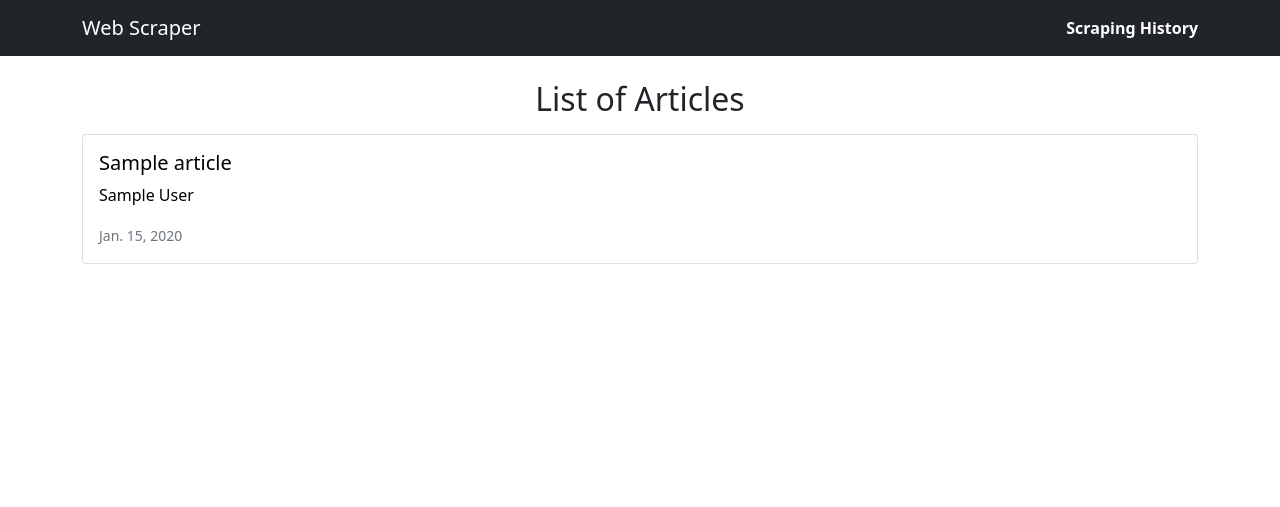
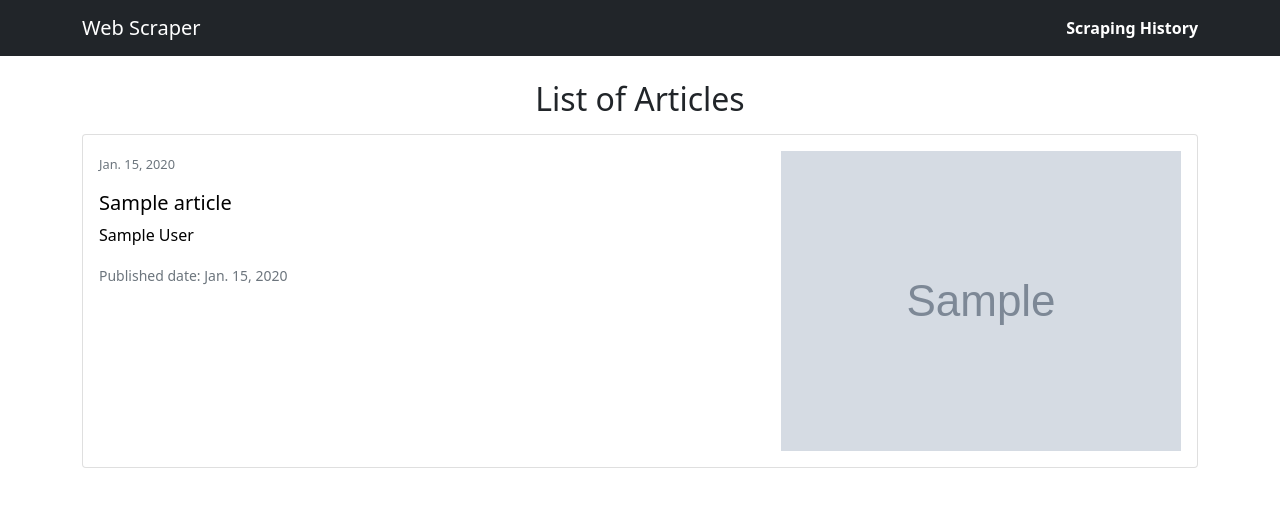
Before and after one commit to agusrichard/web-scraper-website, a Django app: page / in a window 1280 px wide. Shown: the top 507 px of the page. Run offline with Django 4.2, Linux system fonts and the light colour scheme; tables that the repository leaves empty hold one stand-in row (values such as "Sample post"); grey boxes marked "Sample" are stand-in pictures; parts of the project's set-up code (start-up, migrations or seed data) failed here and were passed over.

Commit message:
Style/tidy up home page cards (#8)
* Testing branch protection

* Add pagination on home page

* Add pagination on scraping_history page and update pagination html

* Styling home page cards

```diff
--- a/scraper/scraper.py
+++ b/scraper/scraper.py
@@ -61,6 +61,10 @@ class Scraper(webdriver.Chrome):
         if len(imgs) > 1:
             img = imgs[1].get_attribute("src")
 
+        index_url_search_post = url.find("?source=search_post")
+        if index_url_search_post != -1:
+            url = url[:index_url_search_post]
+
         # TODO: This is a godawful code. Refactor this later
         if date != "":
             try:
--- a/static/website/style.css
+++ b/static/website/style.css
@@ -20,3 +20,34 @@ section.article-section a {
   color: #000;
   text-decoration: none;
 }
+
+.no-articles {
+  color: #999;
+  font-size: 1rem;
+  margin-top: 50px;
+  text-align: center;
+}
+
+.no-scraping-history {
+  text-align: center;
+  color: #666 !important;
+}
+
+.article-card-body {
+  display: flex;;
+  justify-content: space-between;
+}
+
+.scraped-date {
+  color: #999;
+  font-size: 0.8rem;
+}
+
+.article-card-img {
+  padding-top: 10px;
+}
+
+.article-card-img-container {
+  display: flex;
+  align-items: center;
+}
--- a/templates/website/home.html
+++ b/templates/website/home.html
@@ -6,15 +6,21 @@
     {% for article in articles %}
       <section class="card mt-2 mb-2 article-section">
         <a href="{{ article.url }}" target="_blank">
-          <div class="card-body">
-            <h5 class="card-title">{{ article.title }}</h5>
-            <p class="card-text">{{ article.author }}</p>
-            <p class="card-text"><small class="text-muted">{{ article.published_date|date }}</small></p>
+          <div class="card-body article-card-body">
+            <div>
+              <p class="card-text"><small class="text-muted scraped-date">{{ article.created_date|date }}</small></p>
+              <h5 class="card-title">{{ article.title }}</h5>
+              <p class="card-text">{{ article.author }}</p>
+              <p class="card-text"><small class="text-muted">Published date: {{ article.published_date|date }}</small></p>
+            </div>
+            <div class="article-card-img-container">
+              <img src="{% if article.image_src %}{{ article.image_src }}{% else %}https://via.placeholder.com/112{% endif %}" alt="{{ article.title }}" />
+            </div>
           </div>
         </a>
       </section>
     {% empty %}
-      <p>No articles found</p>
+      <h5 class="no-articles">No articles found</h5>
     {% endfor %}
   </div>
   {% include 'website/pagination.html' with data=articles url_name="website:home" %}
```
Also changed, not shown: templates/website/scraping_history.html (+4 -9 lines).
